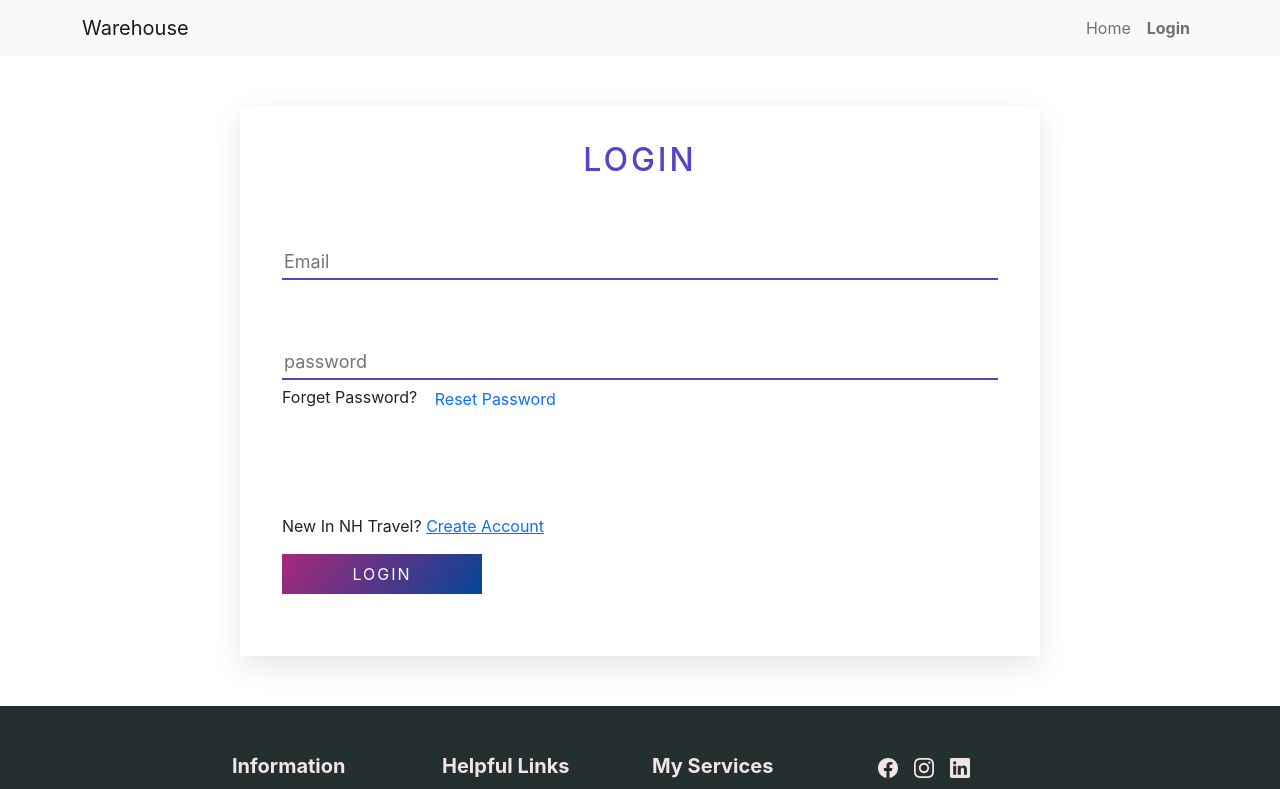
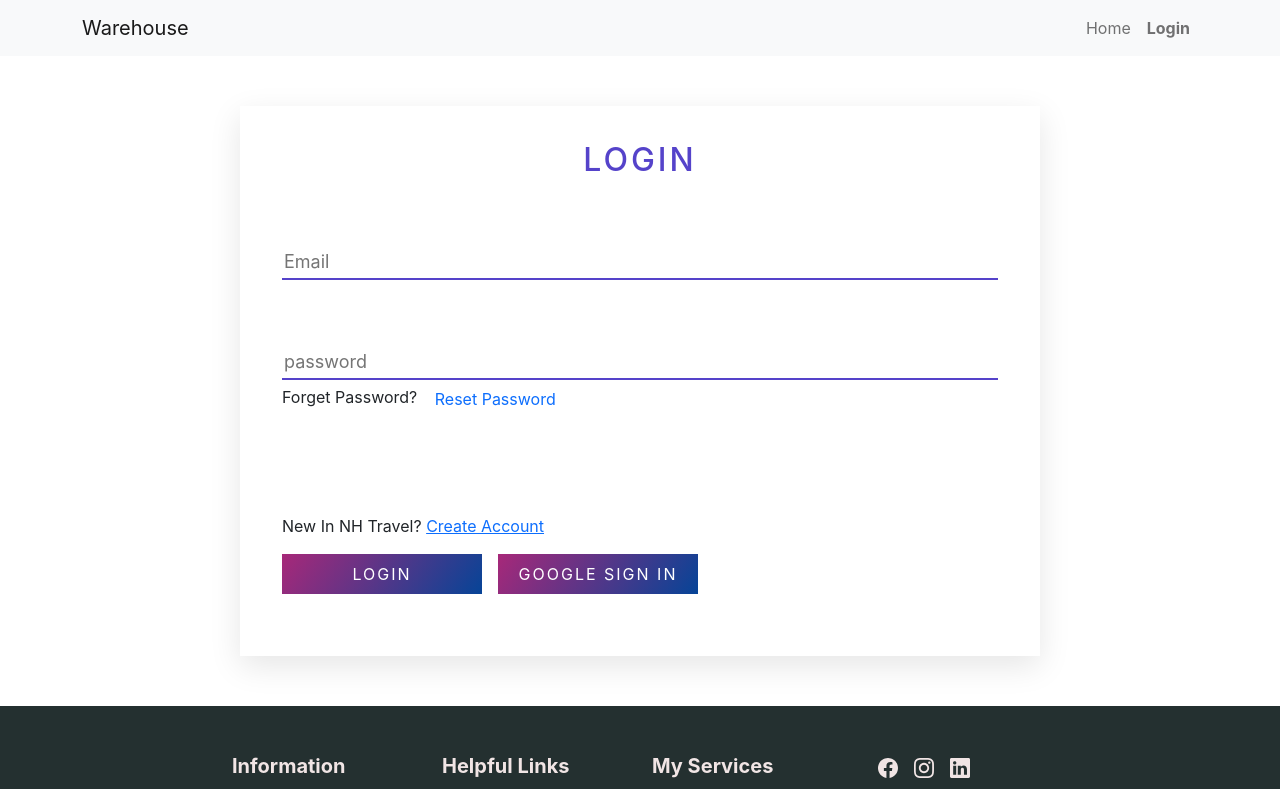
Before and after one commit to NazmulHasanNahid/warehouse-management-client-side, a React (Create React App) app: page /login in a window 1280 px wide. Shown: the top 789 px of the page. Built offline with nearby package versions, Linux system fonts and the light colour scheme; no server answers.

Commit message:
google sign in and spinner

```diff
--- a/src/components/pages/Auth/Login/Login.js
+++ b/src/components/pages/Auth/Login/Login.js
@@ -4,6 +4,7 @@ import { useSignInWithEmailAndPassword } from "react-firebase-hooks/auth";
 import { Link, useLocation, useNavigate } from "react-router-dom";
 import { toast } from "react-toastify";
 import auth from "../firebase/firebase.init";
+import SocialLogin from "../SocialLogin/SocialLogin";
 import "./Login.css";
 
 const Login = () => {
@@ -124,6 +125,7 @@ const Login = () => {
                     name=""
                     value="Login"
                   />
+                <SocialLogin/>
                 </div>
               </div>
             </div>
--- a/src/components/pages/Auth/Register/Register.js
+++ b/src/components/pages/Auth/Register/Register.js
@@ -8,6 +8,7 @@ import { BsEyeFill } from "react-icons/bs";
 import auth from "../firebase/firebase.init";
 import { async } from "@firebase/util";
 import { toast } from "react-toastify";
+import SocialLogin from "../SocialLogin/SocialLogin";
 
 const Register = () => {
   const [createUserWithEmailAndPassword, user, loading, error] =
@@ -75,7 +76,6 @@ const Register = () => {
   const navigate = useNavigate()
   const location = useLocation();
   let from = location.state?.from?.pathname || "/";
-  console.log(location);
   if (user) {
     navigate(from, { replace: true });
   }
@@ -157,6 +157,7 @@ const Register = () => {
                     name=""
                     value="Sign Up"
                   />
+                  <SocialLogin/>
                 </div>
               </div>
             </div>
--- /dev/null
+++ b/src/components/pages/Auth/SocialLogin/SocialLogin.js
@@ -0,0 +1,32 @@
+import React from 'react';
+import { useSignInWithGoogle } from 'react-firebase-hooks/auth';
+import { useLocation, useNavigate } from 'react-router-dom';
+import auth from '../firebase/firebase.init';
+
+const SocialLogin = () => {
+
+     const [signInWithGoogle, user, loading, error] = useSignInWithGoogle(auth);
+     const navigate = useNavigate()
+
+
+     const location = useLocation();
+      let from = location.state?.from?.pathname || "/";
+
+      if (user) {
+        navigate(from, { replace: true });
+      }
+     return (
+          <div className='ms-3'>
+               <input
+                  onClick={()=>signInWithGoogle()}
+                  className="login-btn"
+                  type="submit"
+                  name=""
+                  value="Google Sign In"
+
+                />
+          </div>
+     );
+};
+
+export default SocialLogin;
```
